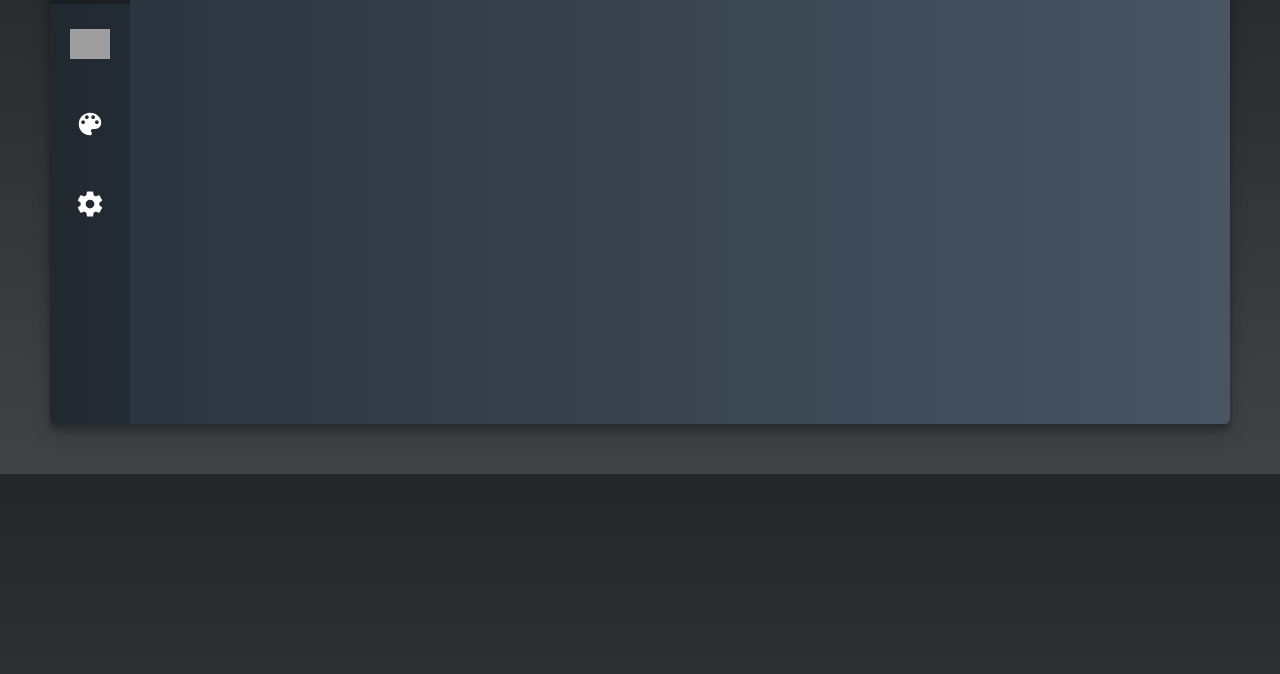
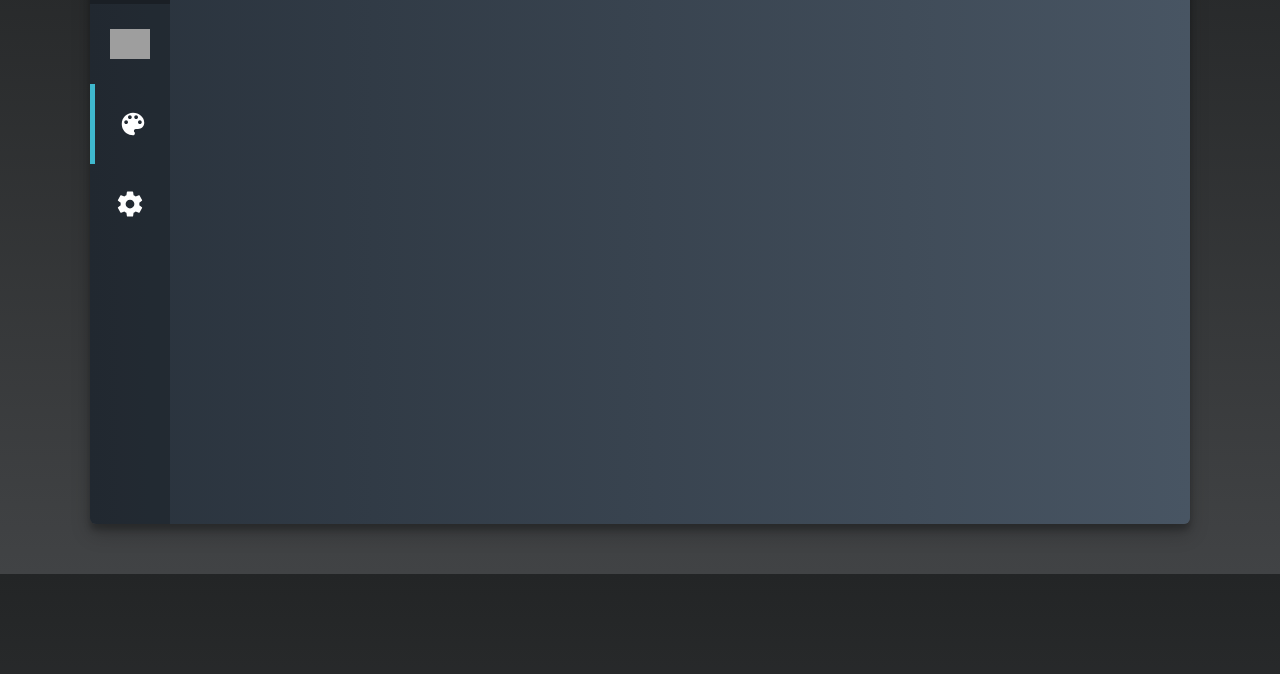
Before and after one commit to TheBaronHimself/chrysalis-ui-react, a React app: page / in a window 1280 px wide. Shown: the part 126-800 px from the top of the page. Built offline with nearby package versions, Linux system fonts and the light colour scheme; grey boxes are pictures that could not be loaded.

Commit message:
Turned tab buttons into components

```diff
--- a/src/components/TabBar.js
+++ b/src/components/TabBar.js
@@ -1,4 +1,5 @@
 import React, { Component } from "react";
+import TabButton from "./TabButton";
 
 export class TabBar extends Component {
   render() {
@@ -7,16 +8,9 @@ export class TabBar extends Component {
         <div className="logo">
           <img src="/img/dygma-logo.svg" alt="" />
         </div>
-
-        <div className="item selected">
-          <img src="/img/ic_keyboard_white_24px.svg" alt="" />
-        </div>
-        <div className="item">
-          <img src="/img/ic_color_lens_white_24px.svg" alt="" />
-        </div>
-        <div className="item">
-          <img src="/img/ic_settings_white_24px.svg" alt="" />
-        </div>
+        <TabButton image="ic_keyboard_white_24px.svg" active={false} />
+        <TabButton image="ic_color_lens_white_24px.svg" active={true} />
+        <TabButton image="ic_settings_white_24px.svg" active={false} />
       </div>
     );
   }
--- /dev/null
+++ b/src/components/TabButton.js
@@ -0,0 +1,18 @@
+import React, { Component } from "react";
+
+export class TabButton extends Component {
+  render() {
+    const img = this.props.image;
+    const isActive = this.props.active;
+
+    const active = isActive ? "active" : "";
+
+    return (
+      <div className={`item ${active}`}>
+        <img src={`img/${img}`} alt="" />
+      </div>
+    );
+  }
+}
+
+export default TabButton;
--- a/src/scss/app.scss
+++ b/src/scss/app.scss
@@ -1,11 +1,7 @@
 @import url("https://fonts.googleapis.com/css?family=Noto+Sans:400,400i,700,700i|Roboto:100,100i,300,300i,400,400i,500,500i,700,700i,900,900i");
 
-@import "tabbar.scss";
-
-:root {
-  --feature: #3fb8ce;
-  --window-radius: 6px;
-}
+@import "./variables.scss";
+@import "./tabbar.scss";
 
 html {
   box-sizing: border-box;
@@ -25,7 +21,6 @@ html {
 }
 
 #app {
-  margin: 50px;
   /* background: white; */
   /* min-height: 300px; */
   color: white;
@@ -49,21 +44,16 @@ p {
 /* ---- */
 
 .window {
+  margin: 50px auto;
   border-radius: var(--window-radius);
-  box-shadow: 0 10px 20px rgba(0, 0, 0, 0.19), 0 6px 6px rgba(0, 0, 0, 0.23);
-  height: 500px;
+  height: 600px;
+  width: 1100px;
   display: grid;
-
   grid-template-columns: 80px 1fr;
   grid-template-rows: 1fr;
-
   background-position: center;
-  /* background: #485563; */
-  /* fallback for old browsers */
-  background: -webkit-linear-gradient(to right, #29323c, #485563);
-  /* Chrome 10-25, Safari 5.1-6 */
+  box-shadow: 0 10px 20px rgba(0, 0, 0, 0.19), 0 6px 6px rgba(0, 0, 0, 0.23);
   background: linear-gradient(to right, #29323c, #485563);
-  /* W3C, IE 10+/ Edge, Firefox 16+, Chrome 26+, Opera 12+, Safari 7+ */
 }
 
 .tabcontent {
--- a/src/scss/tabbar.scss
+++ b/src/scss/tabbar.scss
@@ -1,10 +1,12 @@
+@import "./variables.scss";
+
 .tabBar {
   display: flex;
   flex-direction: column;
   border-radius: var(--window-radius) 0 0 var(--window-radius);
   background: rgba(0, 0, 0, 0.2);
 
-  &.selected {
+  > .active {
     border-left: 5px solid var(--feature);
   }
 }
--- /dev/null
+++ b/src/scss/variables.scss
@@ -0,0 +1,4 @@
+:root {
+  --feature: #3fb8ce;
+  --window-radius: 6px;
+}
```
